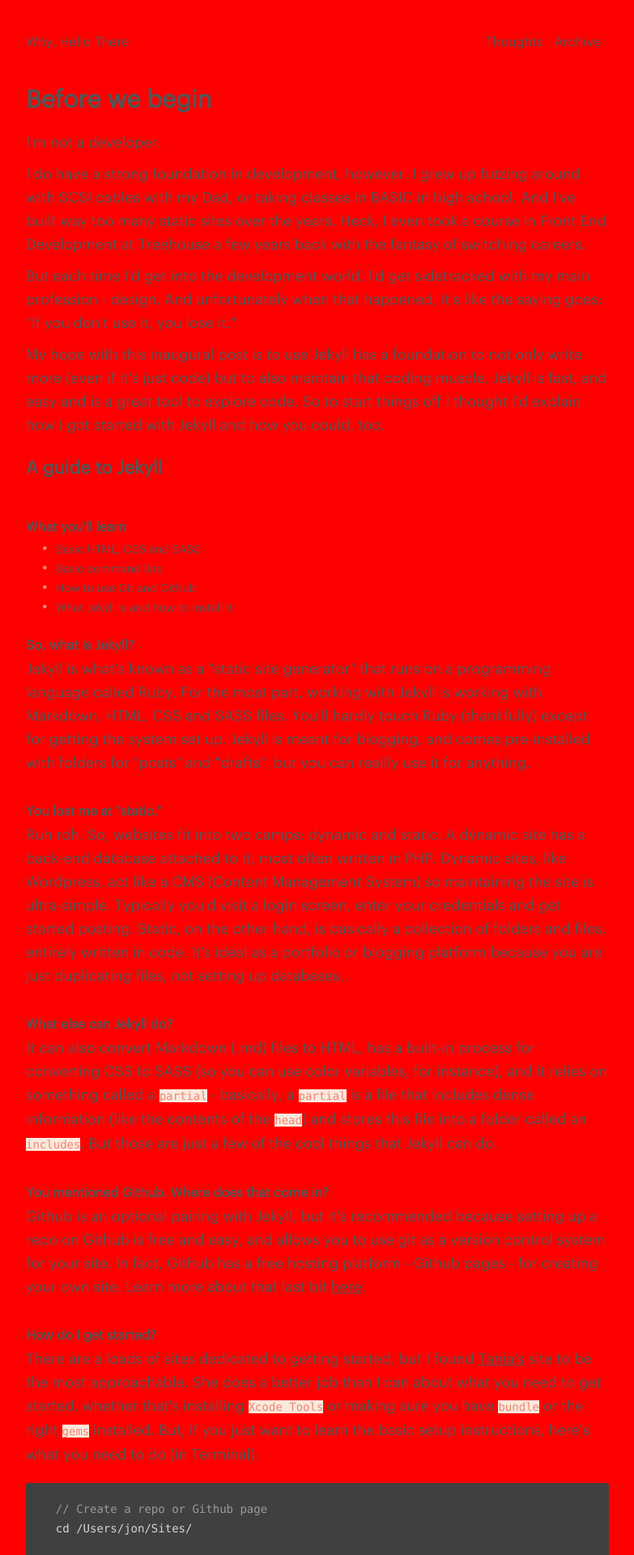
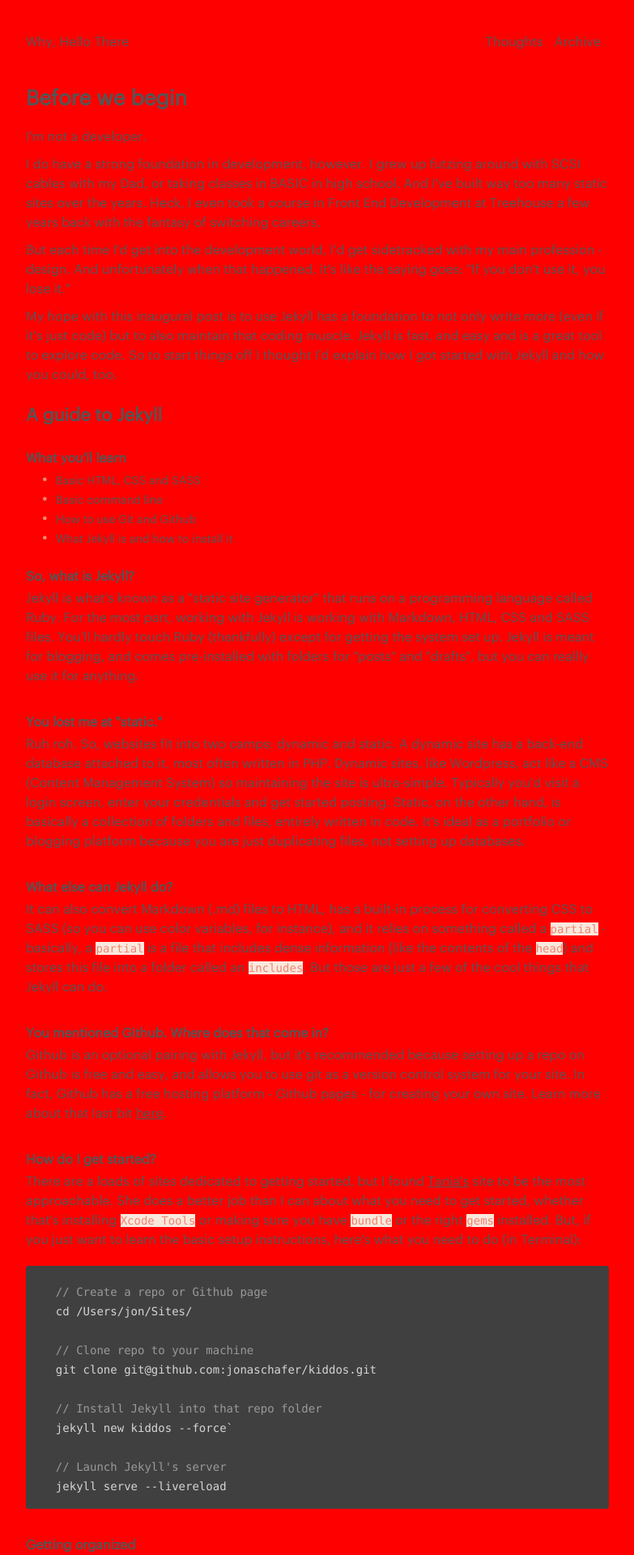
Before and after one commit to jonaschafer/jonaschafer.github.io, a Jekyll site: the page built from collections/_thoughts/before.html, in a window 1280 px wide. Shown: the top 1920 px of the page at 81% size, without its empty margins (248-1031 px from the left). Built offline with Jekyll 4.4.1, drawn with Linux system fonts in a browser that asks for light colours.

Commit message:
removed inline styles from other blog articles

```diff
--- a/collections/_thoughts/before.html
+++ b/collections/_thoughts/before.html
@@ -3,31 +3,6 @@
 title: Jekyll 101
 date: 2018-08-08
 ---
-
-<style>
-  h1 {
-    font-size: 30px;
-    line-height: 38px;
-  }
-
-  h2 {
-    padding-bottom: 20px;
-  }
-
-  p {
-    font-size: 18px;
-    line-height: 29px;
-  }
-
-  .list {
-    font-size: 16px;
-    line-height: 18px;
-  }
-
-  a:hover {
-    color: hotpink;
-  }
-</style>
 
 <!-- Inspired by: https://www.taniarascia.com/make-a-static-website-with-jekyll/
 https://learn.cloudcannon.com/
```
Also changed, not shown: collections/_thoughts/more-less.md (+0 -25 lines).
